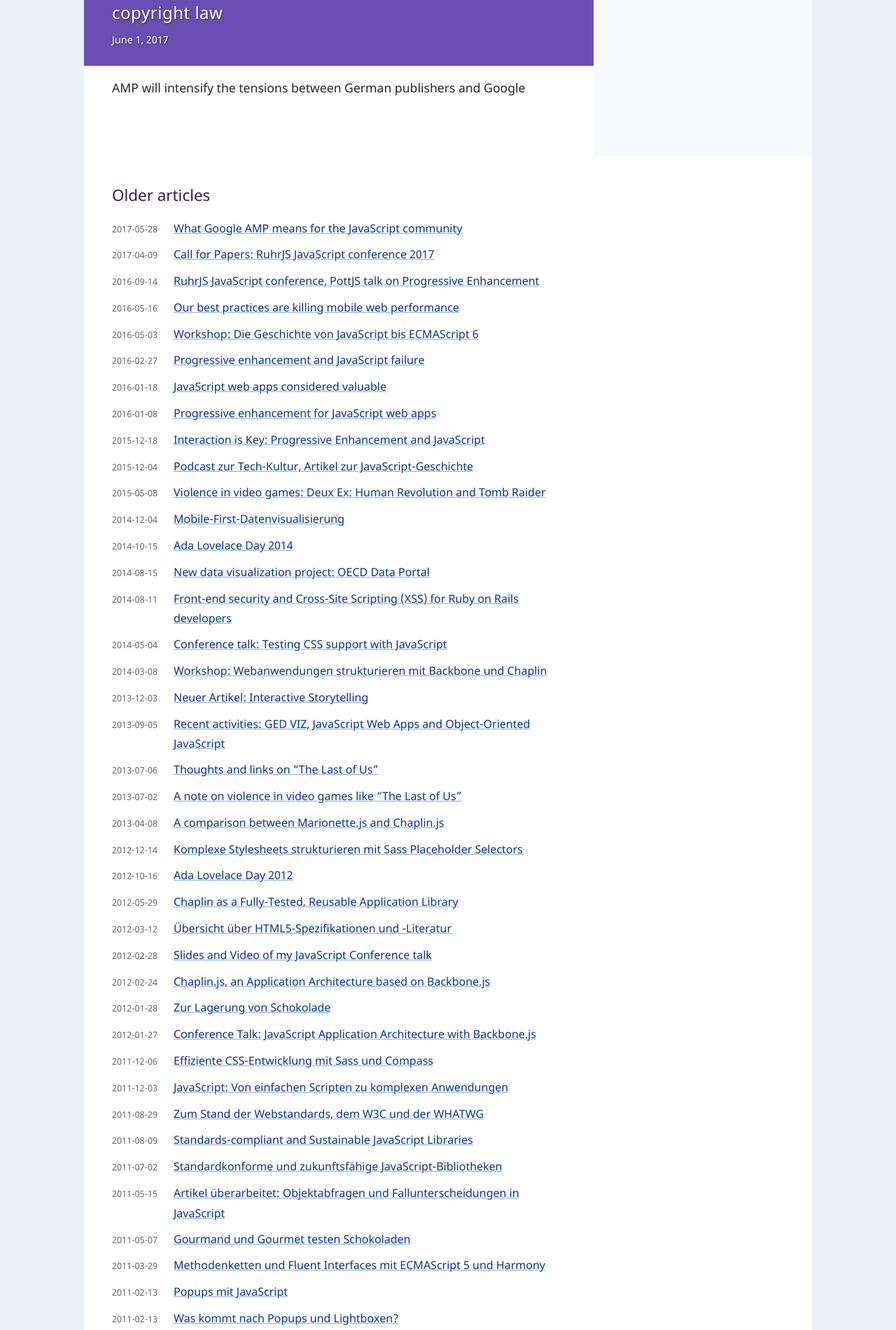
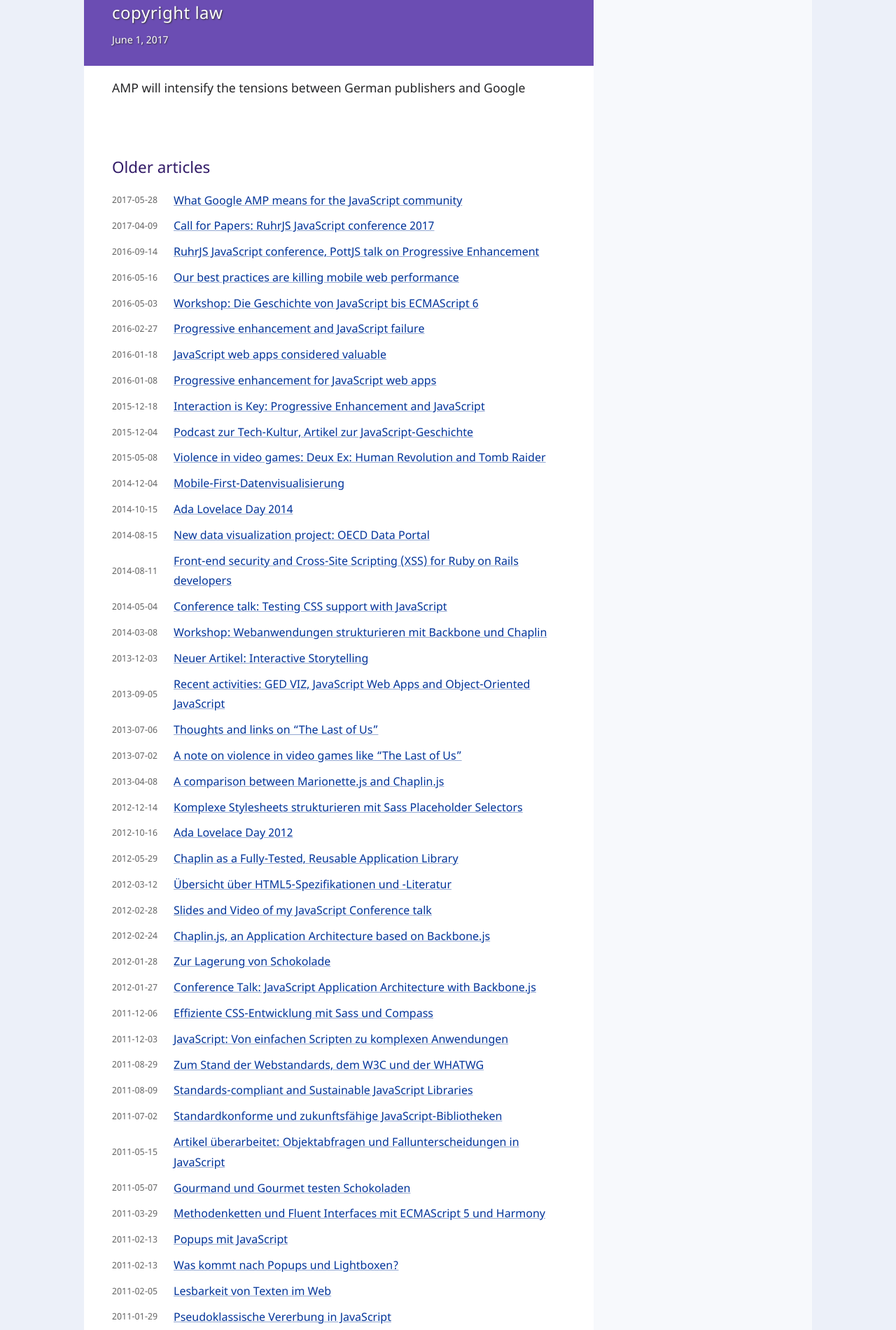
Before and after one commit to molily/molily.de, a Jekyll site: the page built from index.html, in a window 1280 px wide. Shown: the part 958-2858 px from the top of the page at 70% size. Built offline with Jekyll 4.4.1, drawn with Linux system fonts in a browser that asks for light colours.

Commit message:
Relayout

```diff
--- a/_includes/bottom.html
+++ /dev/null
@@ -1 +0,0 @@
-</div><!-- /wrapper-bottom -->
--- a/_includes/divider.html
+++ b/_includes/col-sidebar.html
@@ -6,4 +6,3 @@
 
   </div><!-- /col-secondary -->
 </div><!-- /wrapper-top -->
-<div class="page-wrapper wrapper-bottom">
--- a/_includes/footer.html
+++ b/_includes/footer.html
@@ -1,3 +1,4 @@
+<div class="page-wrapper">
   <footer class="document-footer">
     <ul class="document-footer-list">
       <li class="document-footer-item">
@@ -14,3 +15,4 @@
       </li>
     </ul>
   </footer>
+</div>
--- a/_includes/top.html
+++ b/_includes/top.html
@@ -1,4 +1,4 @@
-<div class="page-wrapper wrapper-top">
+<div class="page-wrapper col-wrapper wrapper-top">
   <div class="col-primary">
     <main class="posts">
       <p class="top-navigation">
--- a/_layouts/post.html
+++ b/_layouts/post.html
@@ -8,7 +8,7 @@ layout: blog
 {% include post-full.html %}
 </article>
 
-{% include divider.html %}
+{% include col-sidebar.html %}
 
 {% include footer.html %}
 
--- a/css/blog.scss
+++ b/css/blog.scss
@@ -62,9 +62,7 @@ html {
   margin: auto;
 }
 
-.wrapper-top {
-  background-color: $wrapper-background;
-
+.col-wrapper {
   @include big {
     display: flex;
   }
@@ -262,6 +260,12 @@ html {
   margin-bottom: 2.5rem;
 }
 
+@include big {
+  .post-short:last-child {
+    margin-bottom: 0;
+  }
+}
+
 .post-excerpt {
   margin-bottom: 0;
   font-size: 1.1rem;
@@ -384,22 +388,24 @@ $sidebar-line-height: 1.5;
 .article-archive {
   margin-left: 0;
   list-style: none;
+}
 
-  li {
-    display: table;
-    width: 100%;
+.article-archive-item {
+  display: flex;
+  align-items: center;
   margin-bottom: 0.5rem;
 }
 
-  .post-date {
-    display: table-cell;
+.article-archive-date {
+  flex: 0 0 auto;
   width: 5.5rem;
   padding-right: 1rem;
   font-size: 0.8rem;
-    line-height: $content-line-height * 1rem;
   color: $gray-text-color;
 }
 
+.article-archive-link {
+  flex: 1 1 auto;
 }
 
 /**
--- a/index.html
+++ b/index.html
@@ -8,25 +8,25 @@ layout: blog
   {% include post-short.html %}
 {% endfor %}
 
-{% include divider.html %}
+{% include col-sidebar.html %}
 
+<div class="page-wrapper col-wrapper wrapper-bottom">
 <div class="col-primary bottom-primary">
 
   <h2 class="article-archive-heading">Older articles</h2>
   <ul class="article-archive">
   {% for post in site.posts offset: 5 %}
-    <li>
-      <time class="post-date" datetime="{{ post.date | date: "%F" }}">{{ post.date | date: "%F" }}</time>
-      <a href="{{ post.url | prepend: site.baseurl }}">{{ post.title }}</a>
+    <li class="article-archive-item">
+      <time datetime="{{ post.date | date: "%F" }}" class="article-archive-date">{{ post.date | date: "%F" }}</time>
+      <a href="{{ post.url | prepend: site.baseurl }}" class="article-archive-link">{{ post.title }}</a>
     </li>
   {% endfor %}
   </ul>
 </div>
 
-{% comment %}
-<div class="bottom-secondary bottom-secondary">
-</div>
-{% endcomment %}
+<div class="col-secondary"></div>
+
+</div><!-- /wrapper-bottom -->
 
 {% include footer.html %}
 
```
Lines whose indentation alone changed are shown as unchanged.
